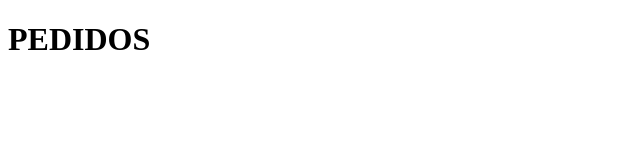
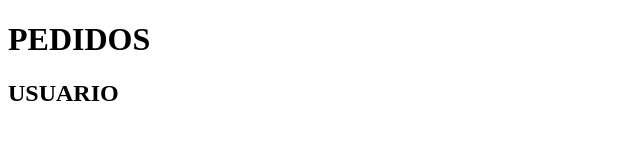
Before and after one commit to soniaGut/pruebaCrearCarpeta, a plain HTML site: page ejemplo1/index.html in a window 1280 px wide. Shown: the whole page, without its empty margins (0-640 px from the left). Drawn offline with Linux system fonts and the light colour scheme.

Commit message:
Update index.html

```diff
--- a/ejemplo1/index.html
+++ b/ejemplo1/index.html
@@ -7,5 +7,6 @@
 </head>
 <body>
     <H1> PEDIDOS </H1>
+    <h2> USUARIO </h2>
 </body>
 </html>
```
